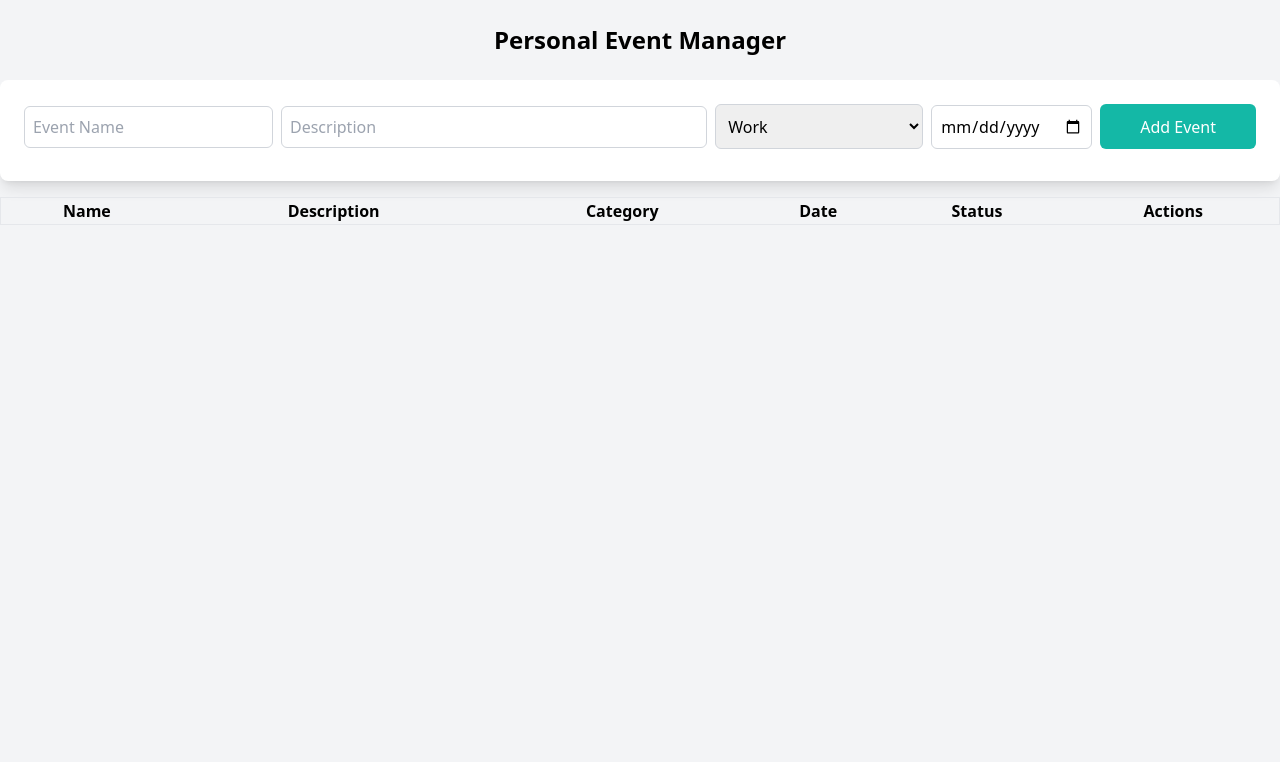
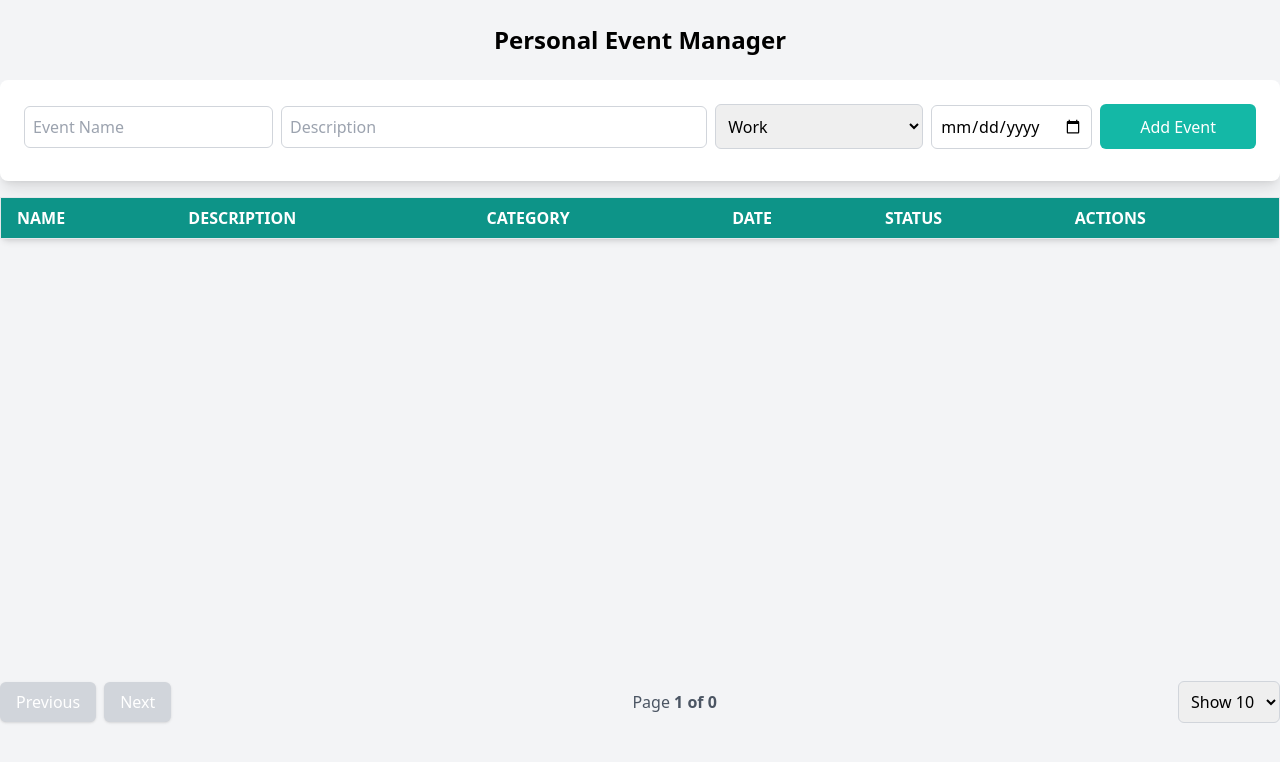
Before and after one commit to onikaChorba/personal-event-manager, a React (Create React App) app: page / in a window 1280 px wide. Shown: the top 762 px of the page. Built offline with nearby package versions, Linux system fonts and the light colour scheme.

Commit message:
feat: react-table, style: EventTable

```diff
--- a/package.json
+++ b/package.json
@@ -3,6 +3,7 @@
   "version": "0.1.0",
   "private": true,
   "dependencies": {
+    "@tanstack/react-table": "^8.20.5",
     "@testing-library/jest-dom": "^5.17.0",
     "@testing-library/react": "^13.4.0",
     "@testing-library/user-event": "^13.5.0",
@@ -16,7 +17,6 @@
     "react-dom": "^18.3.1",
     "react-query": "^3.39.3",
     "react-scripts": "^5.0.1",
-    "react-table": "^7.8.0",
     "tailwindcss": "^3.4.13",
     "typescript": "^4.9.5",
     "web-vitals": "^2.1.4",
--- a/src/components/EventTable.tsx
+++ b/src/components/EventTable.tsx
@@ -1,4 +1,11 @@
-import React from 'react';
+import React, { useMemo } from 'react';
+import {
+  useReactTable,
+  getCoreRowModel,
+  getPaginationRowModel,
+  ColumnDef,
+  flexRender,
+} from '@tanstack/react-table';
 import { Event } from '../types/eventTypes';
 
 interface EventTableProps {
@@ -8,34 +15,140 @@ interface EventTableProps {
 }
 
 const EventTable = ({ events, updateEvent, deleteEvent }: EventTableProps) => {
+  const columns = useMemo<ColumnDef<Event, any>[]>(
+    () => [
+      {
+        header: 'Name',
+        accessorKey: 'name',
+      },
+      {
+        header: 'Description',
+        accessorKey: 'description',
+      },
+      {
+        header: 'Category',
+        accessorKey: 'category',
+      },
+      {
+        header: 'Date',
+        accessorKey: 'date',
+        cell: ({ getValue }) => new Date(getValue() as string).toLocaleDateString(),
+      },
+      {
+        header: 'Status',
+        accessorKey: 'status',
+      },
+      {
+        header: 'Actions',
+        cell: ({ row }) => (
+          <div>
+            <button
+              onClick={() => updateEvent(row.original)}
+              className="text-teal-600 hover:text-teal-800 font-semibold"
+            >
+              Edit
+            </button>
+            <button
+              onClick={() => deleteEvent(row.original.id)}
+              className="text-red-500 hover:text-red-700 font-semibold ml-2"
+            >
+              Delete
+            </button>
+          </div>
+        ),
+      },
+    ],
+    [updateEvent, deleteEvent]
+  );
+
+  const table = useReactTable({
+    data: events,
+    columns,
+    getCoreRowModel: getCoreRowModel(),
+    getPaginationRowModel: getPaginationRowModel(),
+    initialState: { pagination: { pageSize: 10 } },
+  });
+
   return (
-    <table className="min-w-full border">
-      <thead>
-        <tr>
-          <th>Name</th>
-          <th>Description</th>
-          <th>Category</th>
-          <th>Date</th>
-          <th>Status</th>
-          <th>Actions</th>
+    <div className="flex flex-col h-full">
+      <div className="flex-grow min-h-[460px] max-h-[460px] overflow-y-auto relative">
+        <table className="w-full border border-gray-200 shadow-md rounded-lg">
+          <thead className="bg-teal-600 text-white sticky top-0 z-10">
+            {table.getHeaderGroups().map((headerGroup) => (
+              <tr key={headerGroup.id}>
+                {headerGroup.headers.map((header) => (
+                  <th
+                    key={header.id}
+                    className="px-4 py-2 text-left font-semibold uppercase"
+                  >
+                    {flexRender(
+                      header.column.columnDef.header,
+                      header.getContext()
+                    )}
+                  </th>
+                ))}
               </tr>
+            ))}
           </thead>
+
           <tbody>
-        {events.map((event) => (
-          <tr key={event.id} className="border-t">
-            <td>{event.name}</td>
-            <td>{event.description}</td>
-            <td>{event.category}</td>
-            <td>{new Date(event.date).toLocaleDateString()}</td>
-            <td>{event.status}</td>
-            <td>
-              <button onClick={() => updateEvent(event)} className="text-blue-500">Edit</button>
-              <button onClick={() => deleteEvent(event.id)} className="text-red-500 ml-2">Delete</button>
+            {table.getRowModel().rows.map((row, index) => (
+              <tr
+                key={row.id}
+                className={`border-t ${index % 2 === 0 ? 'bg-gray-50' : 'bg-white'
+                  } hover:bg-teal-50`}
+              >
+                {row.getVisibleCells().map((cell) => (
+                  <td key={cell.id} className="px-4 py-2 text-gray-700">
+                    {flexRender(cell.column.columnDef.cell, cell.getContext())}
                   </td>
+                ))}
               </tr>
             ))}
           </tbody>
         </table>
+      </div>
+      <div className="pagination mt-4 flex justify-between items-center py-2">
+        <div>
+          <button
+            onClick={() => table.previousPage()}
+            disabled={!table.getCanPreviousPage()}
+            className="px-4 py-2 bg-teal-500 text-white rounded-md shadow hover:bg-teal-700 disabled:bg-gray-300 disabled:cursor-not-allowed"
+          >
+            Previous
+          </button>
+          <button
+            onClick={() => table.nextPage()}
+            disabled={!table.getCanNextPage()}
+            className="px-4 py-2 ml-2 bg-teal-500 text-white rounded-md shadow hover:bg-teal-700 disabled:bg-gray-300 disabled:cursor-not-allowed"
+          >
+            Next
+          </button>
+        </div>
+
+        <span className="text-gray-600">
+          Page{' '}
+          <strong>
+            {table.getState().pagination.pageIndex + 1} of{' '}
+            {table.getPageCount()}
+          </strong>{' '}
+        </span>
+
+        <select
+          value={table.getState().pagination.pageSize}
+          onChange={(e) => {
+            table.setPageSize(Number(e.target.value));
+          }}
+          className="border border-gray-300 rounded-md p-2"
+        >
+          {[10, 20, 30, 40, 50].map((pageSize) => (
+            <option key={pageSize} value={pageSize}>
+              Show {pageSize}
+            </option>
+          ))}
+        </select>
+      </div>
+    </div>
   );
 };
 
--- a/src/styles/globals.css
+++ b/src/styles/globals.css
@@ -5,3 +5,10 @@
 body {
   @apply bg-gray-100;
 }
+
+input:focus,
+textarea:focus,
+select:focus {
+  border-color: #14b8a6;
+  outline: none;
+}
```
Also changed, not shown: 1 other file (tests, documents, lock files or other folders). Lines whose indentation alone changed are shown as unchanged.
